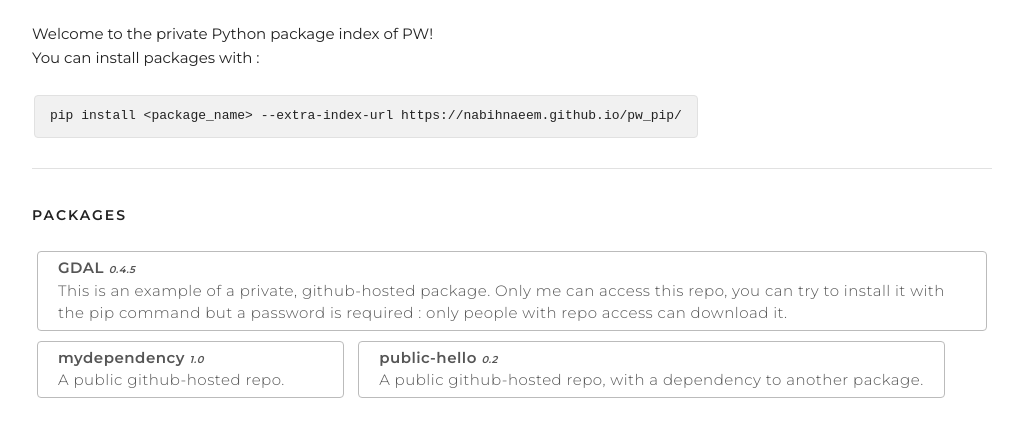
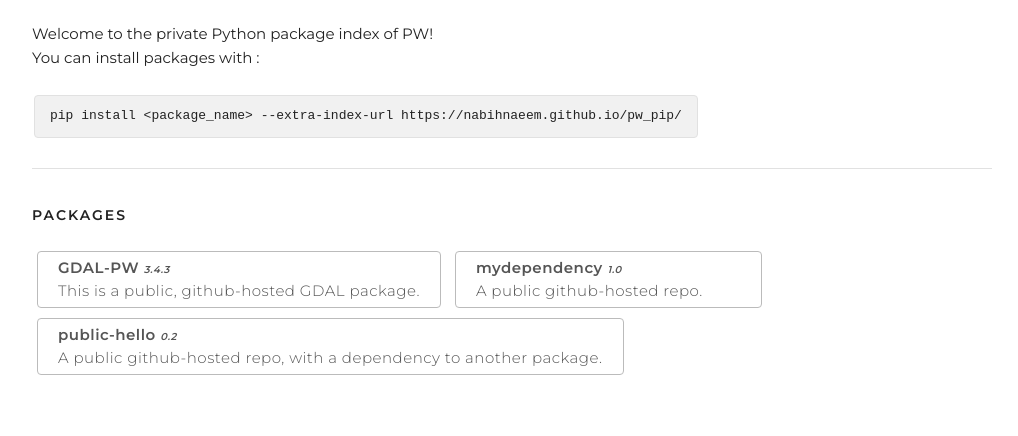
Before and after one commit to NabihNaeem/git_to_pip_from_template, a plain HTML site: page index.html in a window 1280 px wide. Shown: the part 278-714 px from the top of the page, without its empty margins (128-1146 px from the left). Drawn offline with nearby package versions, Linux system fonts and the light colour scheme.

Commit message:
Modify index

```diff
--- a/index.html
+++ b/index.html
@@ -73,16 +73,16 @@
    <h6 class="text-header">
     Packages
    </h6>
-   <a class="card" href="GDAL/">
-    GDAL
+   <a class="card" href="GDAL-PW/">
+    GDAL-PW
     <span>
     </span>
     <span class="version">
-     0.4.5
+     3.4.3
     </span>
     <br/>
     <span class="description">
-     This is an example of a private, github-hosted package. Only me can access this repo, you can try to install it with the pip command but a password is required : only people with repo access can download it.
+     This is a public, github-hosted GDAL package.
     </span>
    </a>
    <a class="card" href="mydependency/">
```
